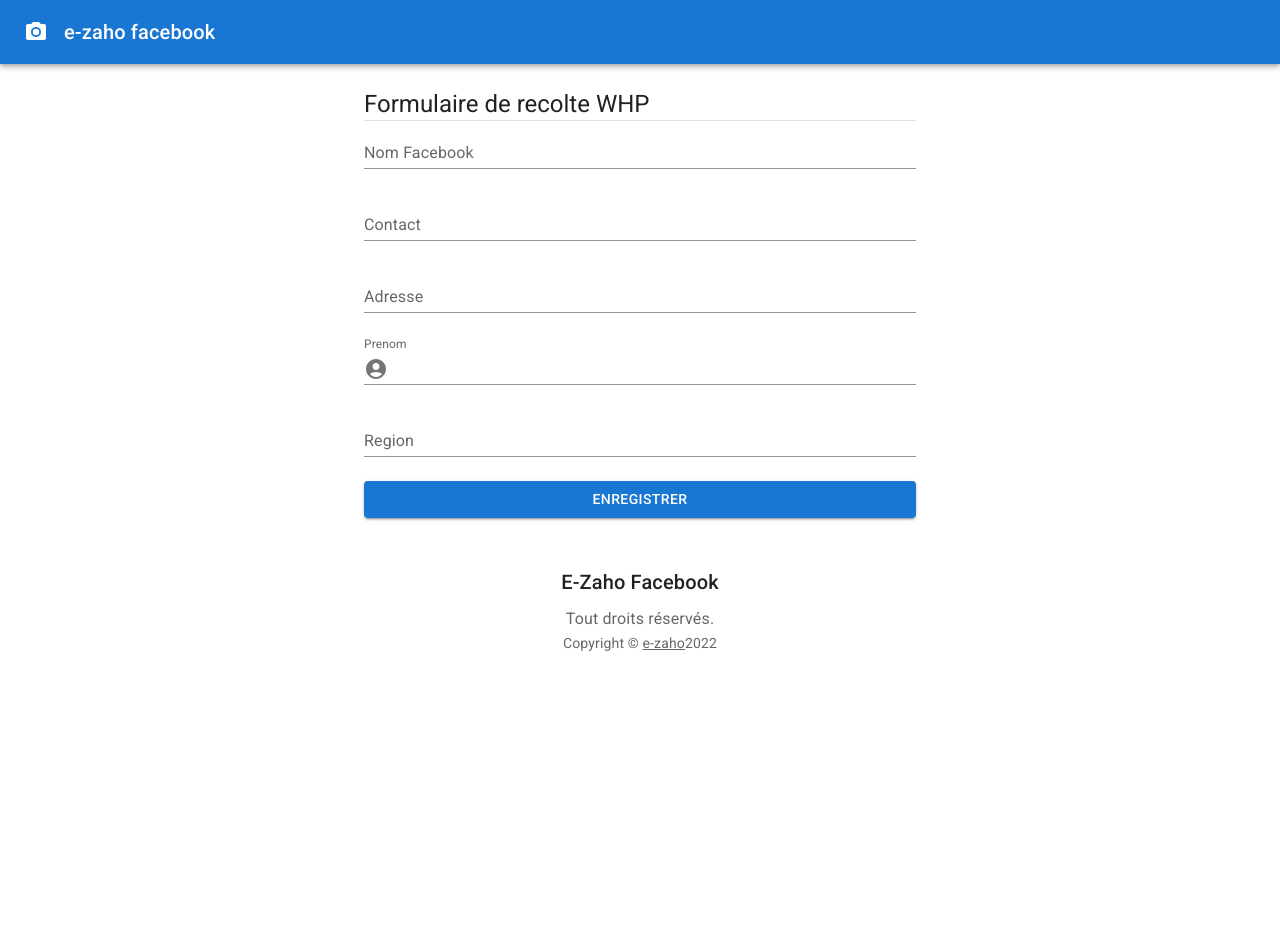
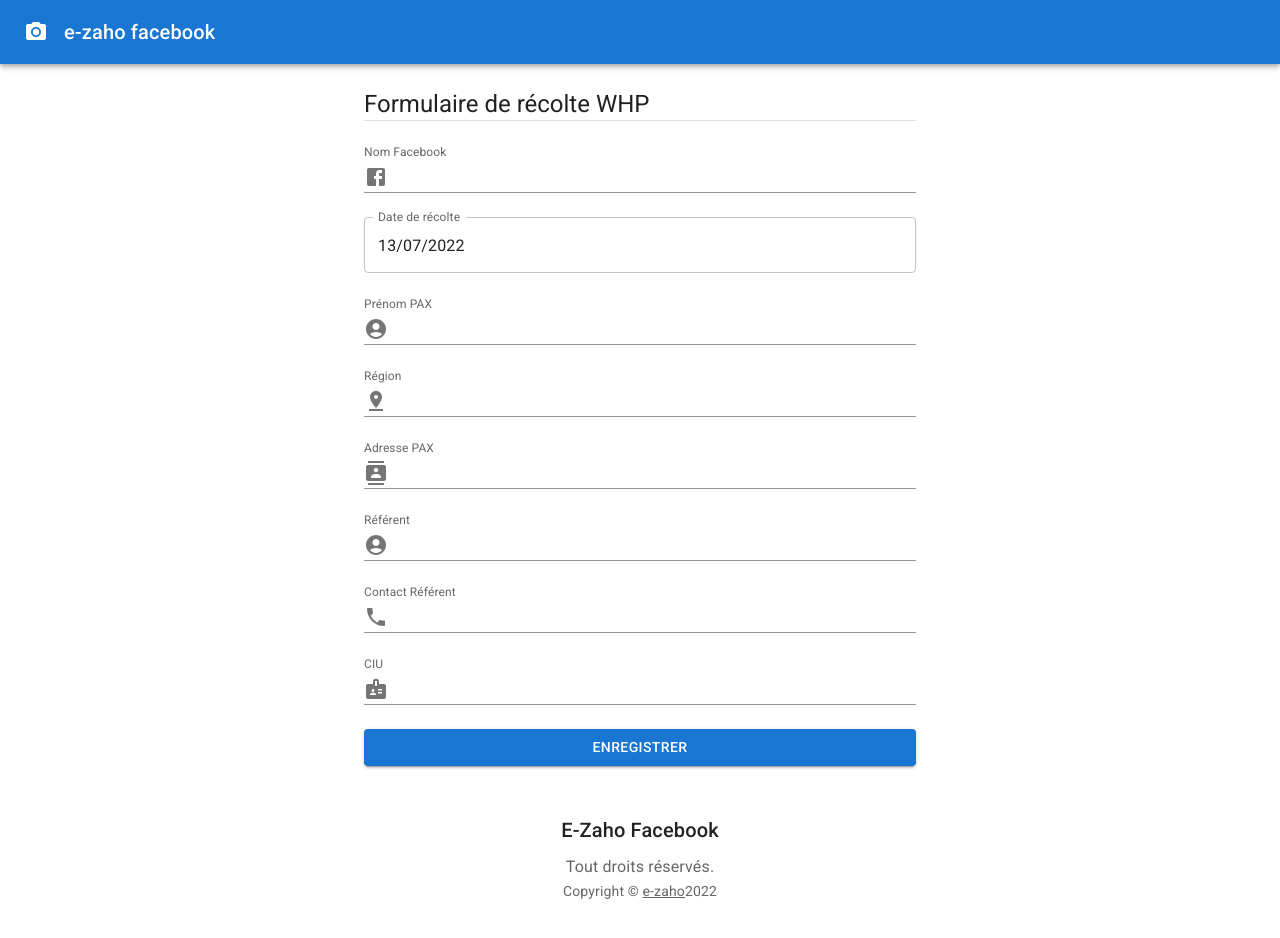
Before and after one commit to Davida-Natolotra/proto1-front-whp, a React (Create React App) app: page / in a window 1280 px wide. Shown: the top 938 px of the page. Before the commit the page ends 800 px from the top, so only its background shows below. Built offline with nearby package versions, Linux system fonts and the light colour scheme.

Commit message:
Rectification content

```diff
--- a/package.json
+++ b/package.json
@@ -11,6 +11,7 @@
     "@testing-library/jest-dom": "^5.14.1",
     "@testing-library/react": "^13.0.0",
     "@testing-library/user-event": "^13.2.1",
+    "date-fns": "^2.28.0",
     "react": "^18.2.0",
     "react-dom": "^18.2.0",
     "react-scripts": "5.0.1",
--- a/src/App.js
+++ b/src/App.js
@@ -6,6 +6,11 @@ import Card from "@mui/material/Card";
 import CardActions from "@mui/material/CardActions";
 import CardContent from "@mui/material/CardContent";
 import CardMedia from "@mui/material/CardMedia";
+import ContactsIcon from "@mui/icons-material/Contacts";
+import PhoneIcon from "@mui/icons-material/Phone";
+import FacebookIcon from "@mui/icons-material/Facebook";
+import PinDropIcon from "@mui/icons-material/PinDrop";
+import BadgeIcon from "@mui/icons-material/Badge";
 import CssBaseline from "@mui/material/CssBaseline";
 import Grid from "@mui/material/Grid";
 import Stack from "@mui/material/Stack";
@@ -22,14 +27,18 @@ import {
 	InputAdornment,
 	DateField,
 } from "@mui/material";
-import { DesktopDatePicker } from "@mui/x-date-pickers/DesktopDatePicker";
+import { AdapterDateFns } from "@mui/x-date-pickers/AdapterDateFns";
+import { LocalizationProvider } from "@mui/x-date-pickers/LocalizationProvider";
+import { DatePicker } from "@mui/x-date-pickers/DatePicker";
 import AccountCircle from "@mui/icons-material/AccountCircle";
+import frLocale from "date-fns/locale/fr";
+import { frFR as calFR } from "@mui/x-date-pickers";
 
 function Copyright() {
 	return (
 		<Typography variant="body2" color="text.secondary" align="center">
 			{"Copyright © "}
-			<Link color="inherit" href="https://mui.com/">
+			<Link color="inherit" href="https://e-zaho.mg/">
 				e-zaho
 			</Link>
 			{new Date().getFullYear()}
@@ -55,16 +64,40 @@ export default function Formulaire() {
 			<main>
 				<Container maxWidth="sm">
 					<br />
-					<Typography variant="h5">Formulaire de recolte WHP</Typography>
+					<Typography variant="h5">Formulaire de récolte WHP</Typography>
 					<Divider />
-					<Stack direction="column" spacing={3}>
-						<TextField id="nomFb" label="Nom Facebook" variant="standard" />
-
-						<TextField id="Contact" label="Contact" variant="standard" />
-						<TextField id="Adresse" label="Adresse" variant="standard" />
+					<Stack direction="column" spacing={3} sx={{ mt: 3 }}>
+						<TextField
+							id="nomFb"
+							label="Nom Facebook"
+							variant="standard"
+							InputProps={{
+								startAdornment: (
+									<InputAdornment position="start">
+										<FacebookIcon />
+									</InputAdornment>
+								),
+							}}
+						/>
+						<LocalizationProvider
+							dateAdapter={AdapterDateFns}
+							adapterLocale={frLocale}
+							localeText={
+								calFR.components.MuiLocalizationProvider.defaultProps.localeText
+							}
+						>
+							<DatePicker
+								label="Date de récolte"
+								value={date}
+								onChange={(newValue) => {
+									setDate(newValue);
+								}}
+								renderInput={(params) => <TextField {...params} />}
+							/>
+						</LocalizationProvider>
 						<TextField
 							id="Prenom"
-							label="Prenom"
+							label="Prénom PAX"
 							variant="standard"
 							InputProps={{
 								startAdornment: (
@@ -74,7 +107,68 @@ export default function Formulaire() {
 								),
 							}}
 						/>
-						<TextField id="Lieu" label="Region" variant="standard" />
+						<TextField
+							id="Lieu"
+							label="Région"
+							variant="standard"
+							InputProps={{
+								startAdornment: (
+									<InputAdornment position="start">
+										<PinDropIcon />
+									</InputAdornment>
+								),
+							}}
+						/>
+
+						<TextField
+							id="Adresse"
+							label="Adresse PAX"
+							variant="standard"
+							InputProps={{
+								startAdornment: (
+									<InputAdornment position="start">
+										<ContactsIcon />
+									</InputAdornment>
+								),
+							}}
+						/>
+						<TextField
+							id="Nom Ref"
+							label="Référent"
+							variant="standard"
+							InputProps={{
+								startAdornment: (
+									<InputAdornment position="start">
+										<AccountCircle />
+									</InputAdornment>
+								),
+							}}
+						/>
+						<TextField
+							id="contRef"
+							label="Contact Référent"
+							variant="standard"
+							InputProps={{
+								startAdornment: (
+									<InputAdornment position="start">
+										<PhoneIcon />
+									</InputAdornment>
+								),
+							}}
+						/>
+						<TextField
+							id="CIU"
+							label="CIU"
+							variant="standard"
+							InputProps={{
+								startAdornment: (
+									<InputAdornment position="start">
+										<BadgeIcon />
+									</InputAdornment>
+								),
+							}}
+						/>
+
 						<Button variant="contained" color="primary">
 							Enregistrer
 						</Button>
```
Also changed, not shown: 1 other file (tests, documents, lock files or other folders).
